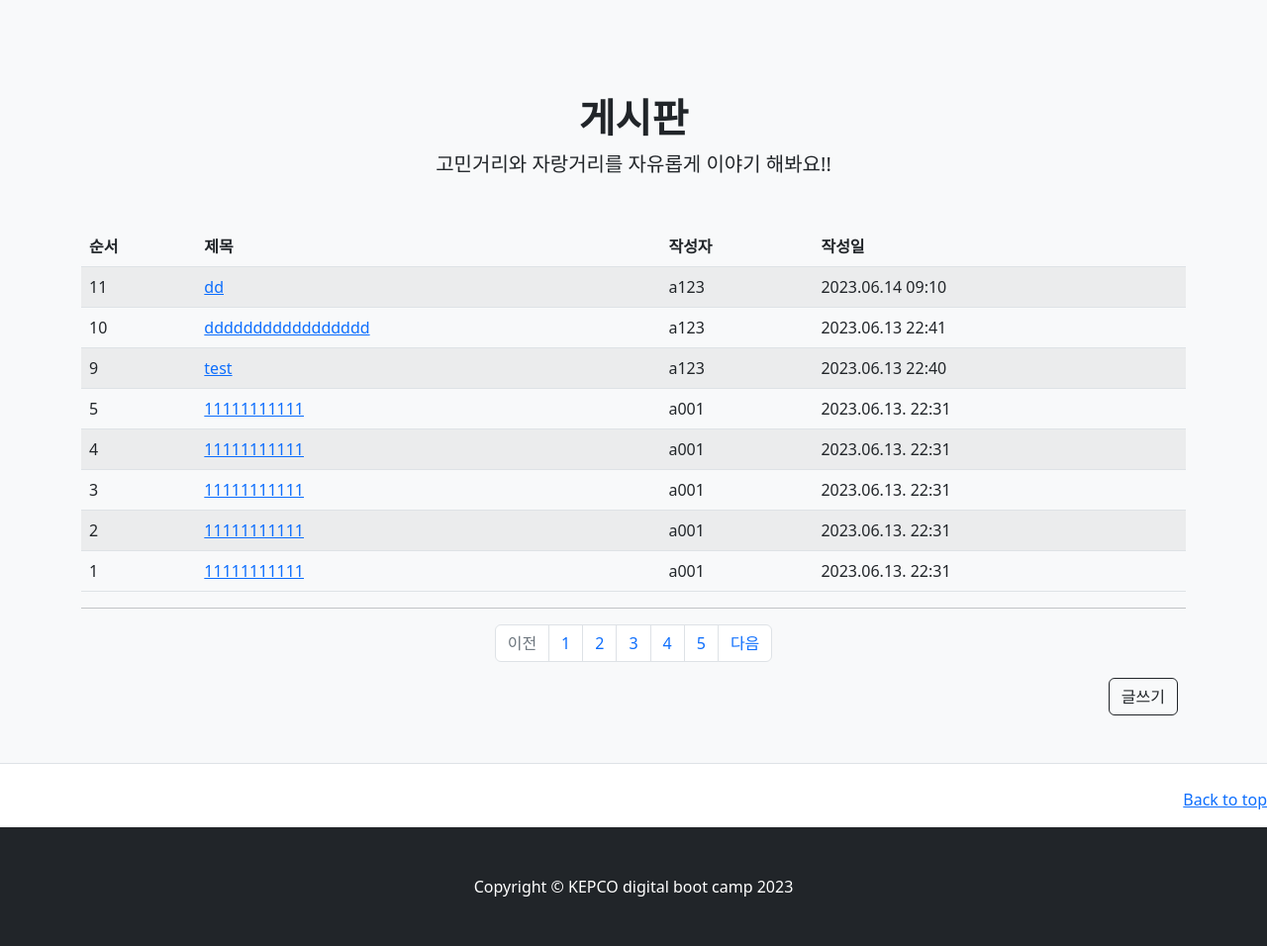
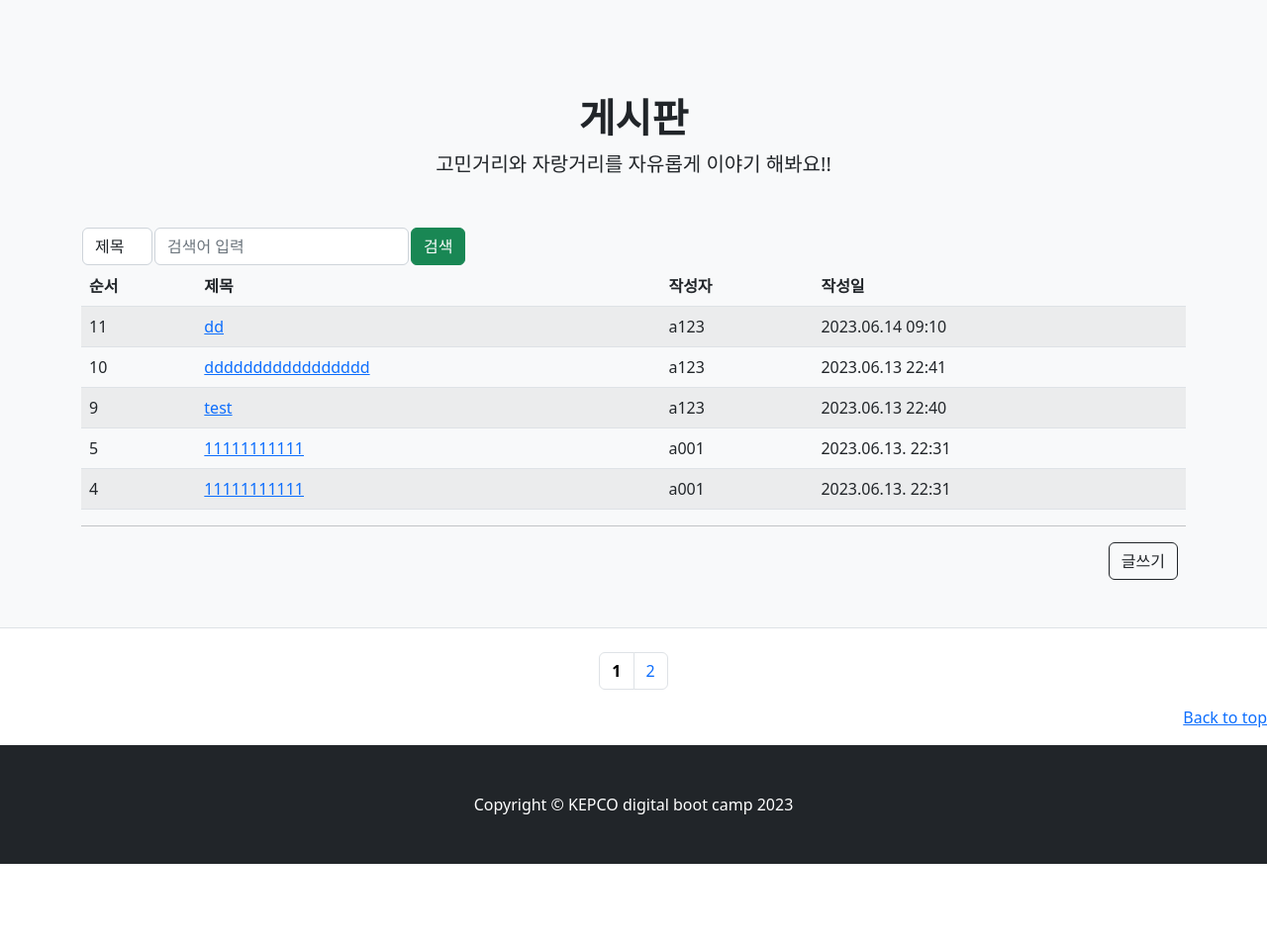
Before and after one commit to Alwlf/3JO, a Django app: page /project/board/ in a window 1280 px wide. Shown: the part 251-1207 px from the top of the page at 99% size. After the commit the page ends 1124 px from the top, so only its background shows below. Run offline with Django 4.2, Linux system fonts and the light colour scheme; data comes from the database, SQL or seed files in the repository; both versions use the stored data as it was after the commit; some libraries are stand-ins or nearby versions; some web fonts are replaced.

Commit message:
게시글 검색

```diff
--- a/projectapp/nonmodel_db/board/Board.py
+++ b/projectapp/nonmodel_db/board/Board.py
@@ -46,3 +46,15 @@ def setFileInsert(file_name,board_id):
         ) Values ('{}',{});
     """.format(file_name,board_id)
     return db_sql.setCUD(sql)
+
+
+
+### 게시글 검색
+def searchBoard(searchField,search):
+
+    sql = """
+        Select *
+        From Board
+        Where {} LIKE '%{}%';
+    """.format(searchField,search)
+    return db_sql.getList(sql)
--- a/projectapp/templates/projectapp/board.html
+++ b/projectapp/templates/projectapp/board.html
@@ -10,7 +10,20 @@
           function goinputform(){
               location.href="/project/inputpost/";
           }
-
+          function searchBoard(){
+              fm = document.getElementById("fm");
+              // s1 = "";
+              // for(i=0; i<fm.searchField.options.length; i++){
+              //   if(fm.searchField.options[i].selected == true){
+              //       s1 = fm.searchField.options[i].value;
+              //       break;
+              //   }
+              // }
+              url = "/project/board/?";
+              url = url;
+              fm.action = url;
+              fm.submit();
+          }
         </script>
         <!-- Favicon-->
         <link rel="icon" type="image/x-icon" href="/static/projectapp/assets/favicon.ico" />
@@ -28,6 +41,27 @@
                     <p class="lead mb-0">고민거리와 자랑거리를 자유롭게 이야기 해봐요!!</p>
                 </div>
             </div>
+
+            <div class="container">
+              <div class="row">
+                <form method="get" name="fm"  id="fm" action="#">
+                  <table class="pull-right">
+                    <tr>
+                      <td><select class="form-control" name="searchField" id="searchField">
+                          <option value="board_title">제목</option>
+                          <option value="user_id">작성자</option>
+                      </select></td>
+                      <td><input type="text" class="form-control"
+                        placeholder="검색어 입력" name="searchText" id="searchText" maxlength="100"></td>
+                      <td><button type="submit" class="btn btn-success" onclick="searchBoard()">검색</button></td>
+                    </tr>
+
+                  </table>
+                </form>
+              </div>
+            </div>
+
+
             <div class="container">
                 <table class="table table-striped">
                   <thead>
@@ -59,25 +93,63 @@
                 </table>
                 <hr/>
 
-                <nav aria-label="Page navigation example">
-                    <ul class="pagination justify-content-center">
-                      <li class="page-item disabled">
-                        <a class="page-link">이전</a>
-                      </li>
-                      <li class="page-item"><a class="page-link" href="#">1</a></li>
-                      <li class="page-item"><a class="page-link" href="#">2</a></li>
-                      <li class="page-item"><a class="page-link" href="#">3</a></li>
-                      <li class="page-item"><a class="page-link" href="#">4</a></li>
-                      <li class="page-item"><a class="page-link" href="#">5</a></li>
-                      <li class="page-item">
-                        <a class="page-link" href="#">다음</a>
-                      </li>
-                    </ul>
-                  </nav>
+
                   <div class="d-grid gap-2 d-md-flex justify-content-md-end">
                     <button class="btn btn-light btn-outline-dark btn-primary me-md-2" type="button" onclick="goinputform()">글쓰기</button>
                   </div>
         </header>
+        <nav aria-label="Page navigation example">
+          <ul class="pagination justify-content-center">
+              <!-- {% if is_prev %}
+              <li class="page-item">
+                <a class="page-link" href="?page={{ board_list.previous_page_number }}">이전</a>
+              </li>
+              {% else %}
+              <li class="page-item disabled">
+                <a class="page-link">이전</a>
+              </li>
+              {% endif %} -->
+
+               <!-- 이전 페이지 처리 영역 -->
+               {% if is_prev %}
+               <li class="page-item">
+                   <a class="page-link"
+                       href="/project/board/?page={{start_page | add:'-3'}}&searchField={{ searchField }}&searchText={{ searchText }}"
+                       aria-label="Previous" >
+                       <span aria-hidden="true">&laquo;</span>
+                   </a>
+               </li>
+            {% endif %}
+            <!-- 페이지 번호 처리 영역(1~10까지 보여주기) -->
+            {% for i in page_range %}
+            <li class="page-item">
+                {% if i == now_page %}
+                    <strong>
+                        <a class="page-link" href="#"
+                            style="color: black;">{{ i }}</a>
+                    </strong>
+                {% else %}
+                    <a class="page-link"
+                        href="/project/board/?page={{ i }}&searchField={{searchField}}&searchText={{ searchText }}" >{{ i }}</a>
+                {% endif %}
+              </li>
+            {% endfor %}
+
+            <!-- 다음 페이지 처리 영역 -->
+            {% if is_next %}
+            <li class="page-item">
+                <a class="page-link"
+                    href="/project/board/?page={{start_page | add:'3'}}&searchField={{ searchField }}&searchText={{ searchText }}"
+                    aria-label="Next">
+                    <span aria-hidden="true">&raquo;</span>
+                </a>
+            </li>
+            {% endif %}
+          </ul>
+        </nav>
+
+
+</body>
 
         <!-- Footer-->
         {% include "projectapp/include/footer.html" %}
@@ -87,5 +159,4 @@
         <script src="/static/projectapp/js/scripts.js"></script>
         <script type="text/javascript"
         src="/static/projectapp/js/bootstrap.bundle.min.js"></script>
-</body>
 </html>
--- a/projectapp/views.py
+++ b/projectapp/views.py
@@ -13,6 +13,9 @@ from django.utils.dateformat import DateFormat
 
 ### File Up/Download 처리를 위한 라이브러리
 from projectapp.file_util.file_util import File_Util
+
+### 페이징 처리를 위한 라이브러리
+from django.core.paginator import Paginator
 
 import urllib
 
@@ -279,11 +282,86 @@ def setFileInsert(request) :
 def board(request):
 
     board_list = Board.getBoardList()
-    print(board_list)
+
+
+    searchField = request.GET.get('searchField','ERROR')
+    search = request.GET.get('searchText','ERROR')
+
+    if search =="":
+        msg = """
+                <script type='text/javascript'>
+                    alert('다시 입력해주세요.');
+                    location.href = '/project/board/';
+                </script>
+            """
+        return HttpResponse(msg)
+    if search != "ERROR":
+        board_list = Board.searchBoard(searchField,search)
+
+        if not board_list:
+            msg = """
+                <script type='text/javascript'>
+                    alert('검색결과가 없습니다');
+                    location.href = '/project/board/';
+                </script>
+            """
+            return HttpResponse(msg)
+
+    now_page = request.GET.get("page", "1")
+    now_page = int(now_page)
+    num_row = 5
+
+    p = Paginator(board_list, num_row)
+
+    #  # Change 10 to the number of items per page you desire
+    rows_data = p.get_page(now_page)
+
+    start_page = (now_page-1) // num_row * num_row + 1
+    end_page = start_page + 3
+    if end_page > p.num_pages :
+        end_page = p.num_pages
+
+    ####################################
+    ###     다음 / 이전 버튼 처리     ###
+    ####################################
+    ### 다음/이전 버튼을 보여줄지 여부 처리
+    is_prev = False # 이전
+    is_next = False # 다음
+
+    ### 이전 버튼 보여줄지 여부 처리
+    if start_page > 1 :
+        is_prev = True
+
+    ### 다음 버튼 보여줄지 여부 처리
+    if end_page < p.num_pages :
+        is_next = True
+
+    context = {
+        ### 화면에 보여줄 10개의 행을 담고 있는 데이터
+        "board_list" : rows_data,
+        ### 페이지 번호의 시작(start_page)~종료(end_page) 범위
+        "page_range" : range(start_page, end_page+1),
+        ### 이전 버튼 보여줄지 여부
+        "is_prev" : is_prev,
+        ### 다음 버튼 보여줄지 여부
+        "is_next" : is_next,
+        ### 시작번호(start_page)
+        "start_page" : start_page,
+        ### 선택된 페이지 번호가 현재 페이지와 같은지 여부 확인용
+        "now_page" : now_page,
+
+        ### 검색 유형 (글 제목, 작성자)
+        'searchField' :searchField,
+        ### 검색 내용
+        'searchText':search
+    }
+
+
     return render(request,
                   "projectapp/board.html",
-                  {"board_list":board_list})
-
+                #   {"board_list":board_list},
+                    context,
+                  )
 
 ### 게시글 작성
 def post(request):
```
Also changed, not shown: db.sqlite3.
